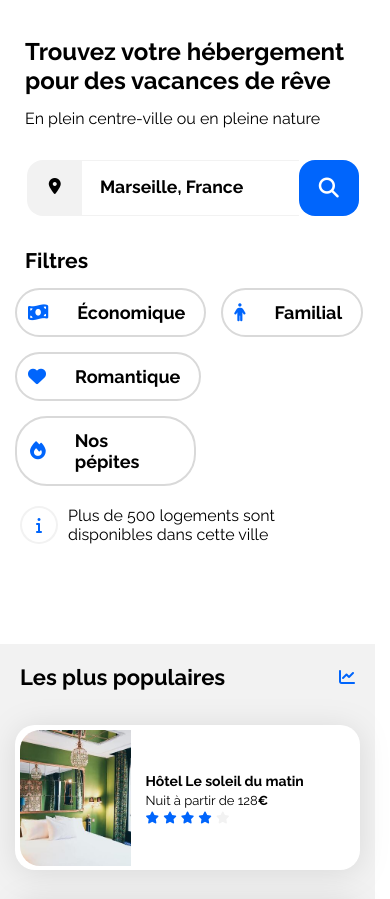
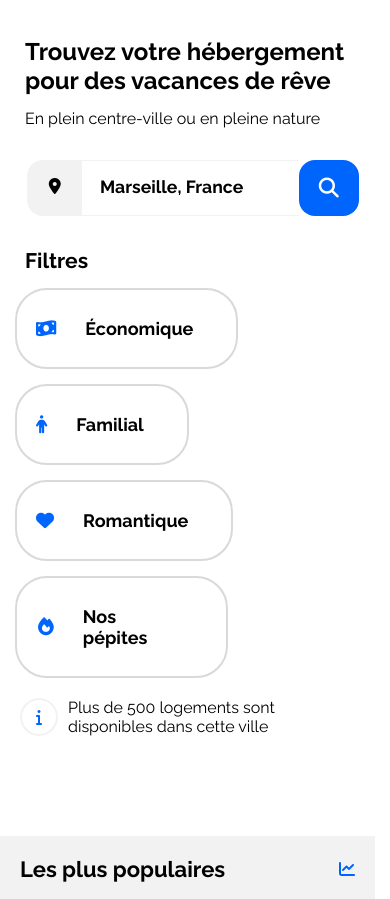
Before and after one commit to PasseratCharlene/Projet3-Booki, a plain HTML site: page index.html in a window 390 px wide. Shown: the part 123-1022 px from the top of the page. Drawn offline with Linux system fonts and the light colour scheme.

Commit message:
responsive.css

```diff
--- a/css/style.css
+++ b/css/style.css
@@ -189,6 +189,10 @@ li:hover {
     border: 2px solid #d9d9d9;
     border-radius: 2rem;
     margin-bottom: 1rem;
+    padding-top: 1rem;
+    padding-bottom: 1rem;
+    padding-right: 1.5rem;
+    padding-left: 0.5rem;
     cursor: pointer;
     transition-duration: 0.1s;
     font-weight: 800;
@@ -225,7 +229,7 @@ li:hover {
     padding-right: 10px;
 }
 
-.filtresIcon:hover {
+.filtre-selection:hover {
     background: var(--filter-bg-color);
     transition: 0.1s;
 }
@@ -377,7 +381,7 @@ li:hover {
 
 .populaires-cards .card {
     display: flex;
-    /* margin-top: 33px; */
+    margin-top: 33px;
     transition-duration: 0.1s;
 }
 
```
